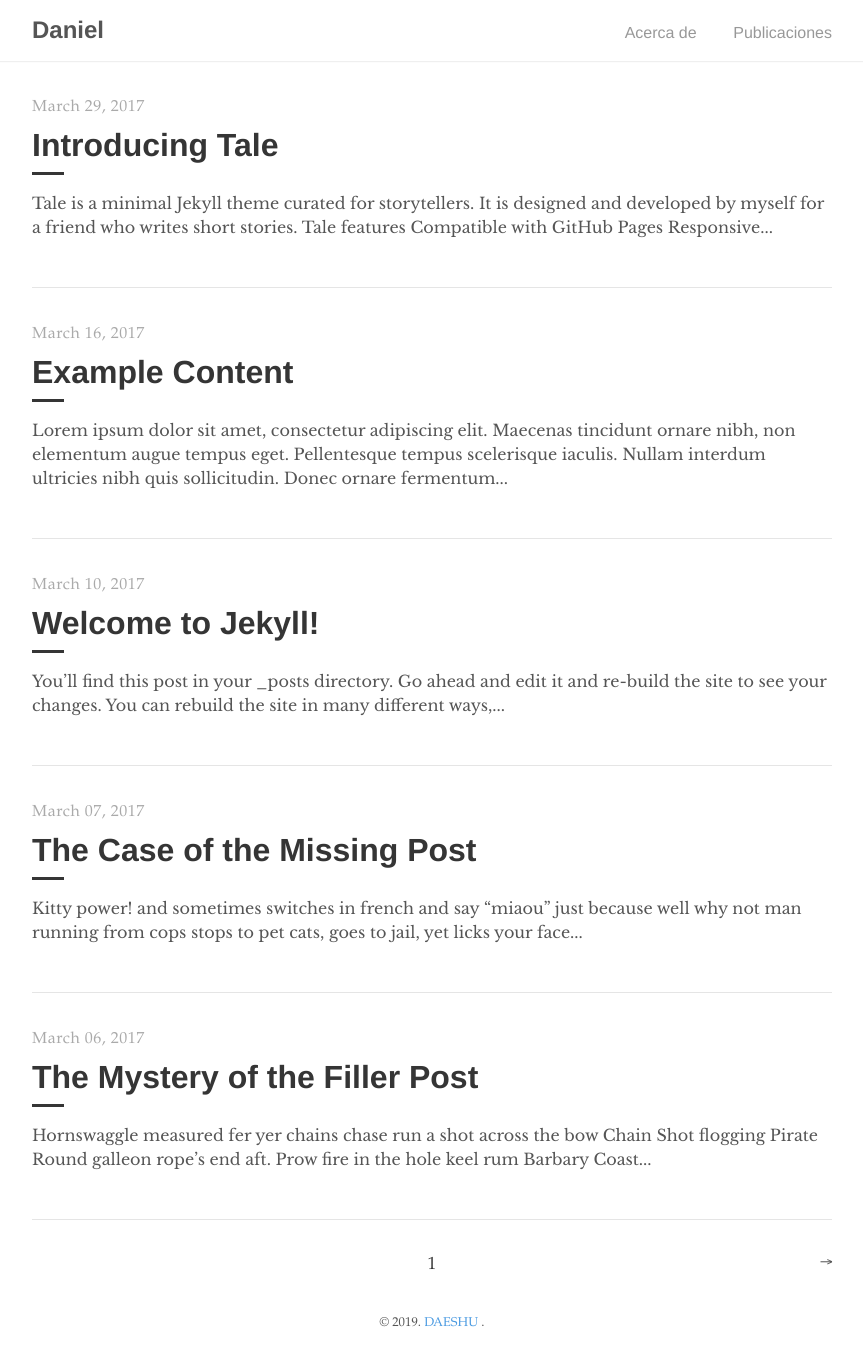
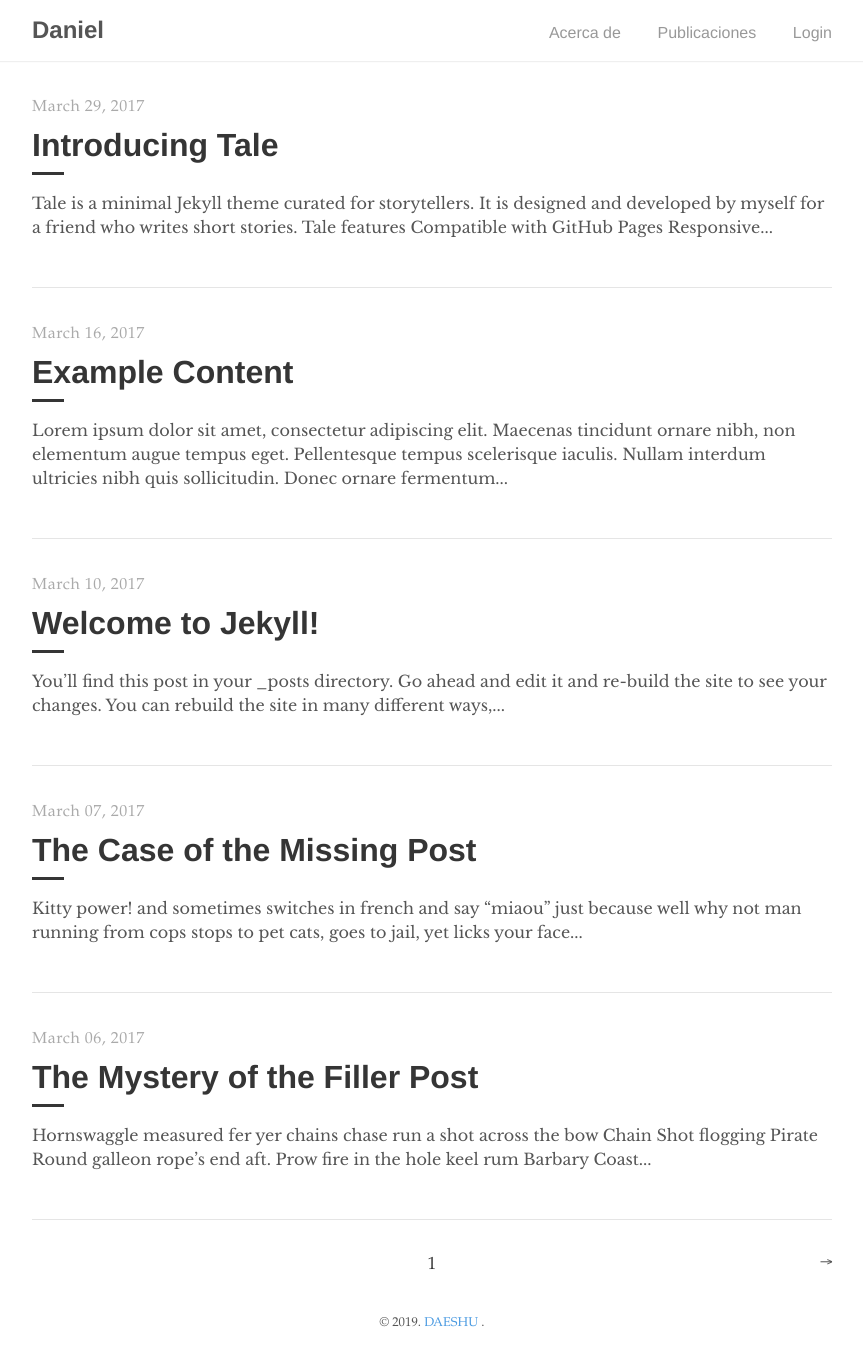
Before and after one commit to daeshu/tl, a Jekyll site: the page built from index.html, in a window 1280 px wide. Shown: the whole page, without its empty margins (208-1071 px from the left). Built offline with Jekyll 4.4.1, drawn with Linux system fonts in a browser that asks for light colours; the list of posts is cut into pages by our own code.

Commit message:
Update navigation.html

```diff
--- a/_includes/navigation.html
+++ b/_includes/navigation.html
@@ -6,6 +6,7 @@
     <ul>
       <li><a href="{{ '/about' | prepend: site.baseurl }}">Acerca de</a></li>
       <li><a href="{{ site.baseurl }}/">Publicaciones</a></li>
+      <li><a href="{{ 'https://mail.escobar.eu.org/login' }}/">Login</a></li>
     </ul>
   </div>
 </nav>
```
